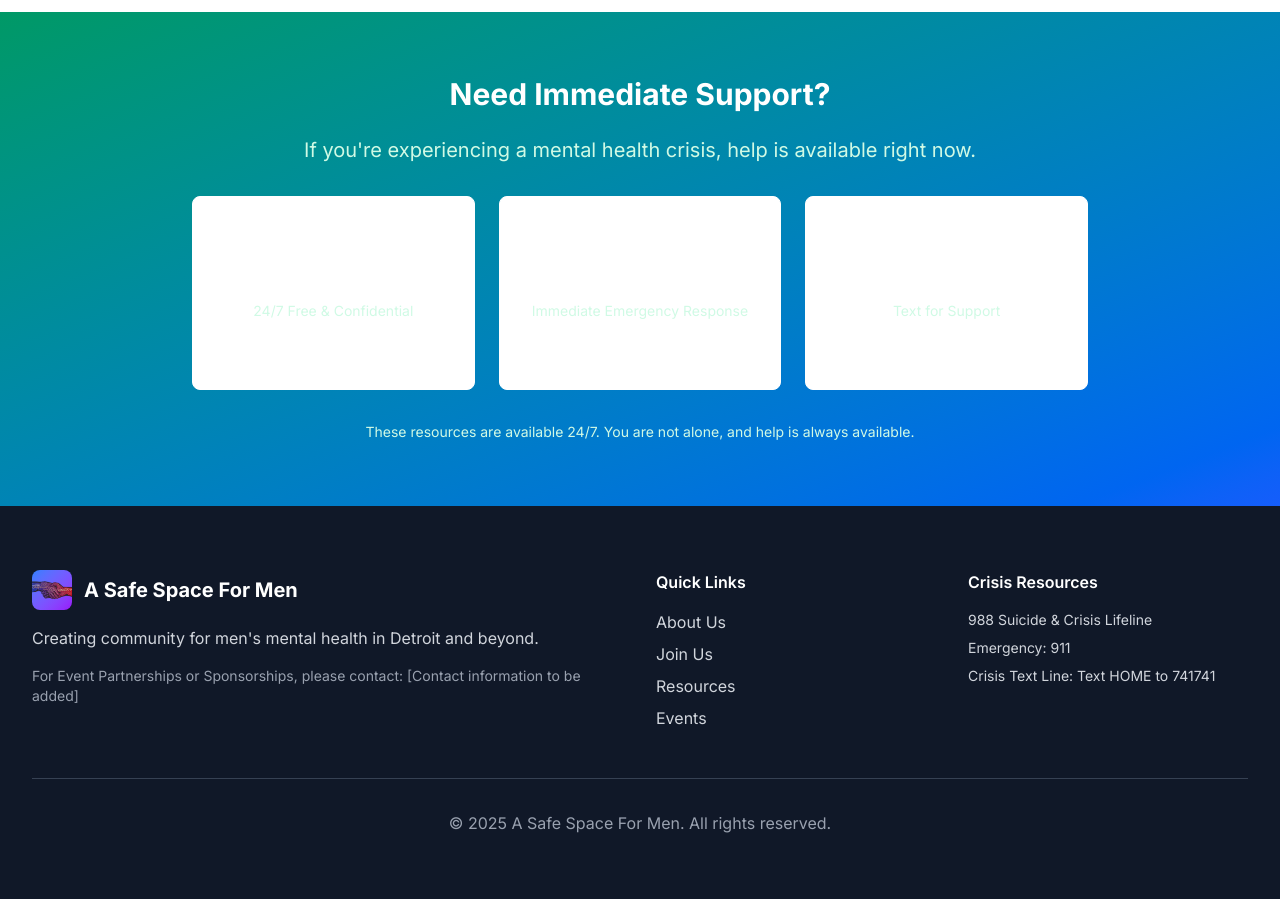
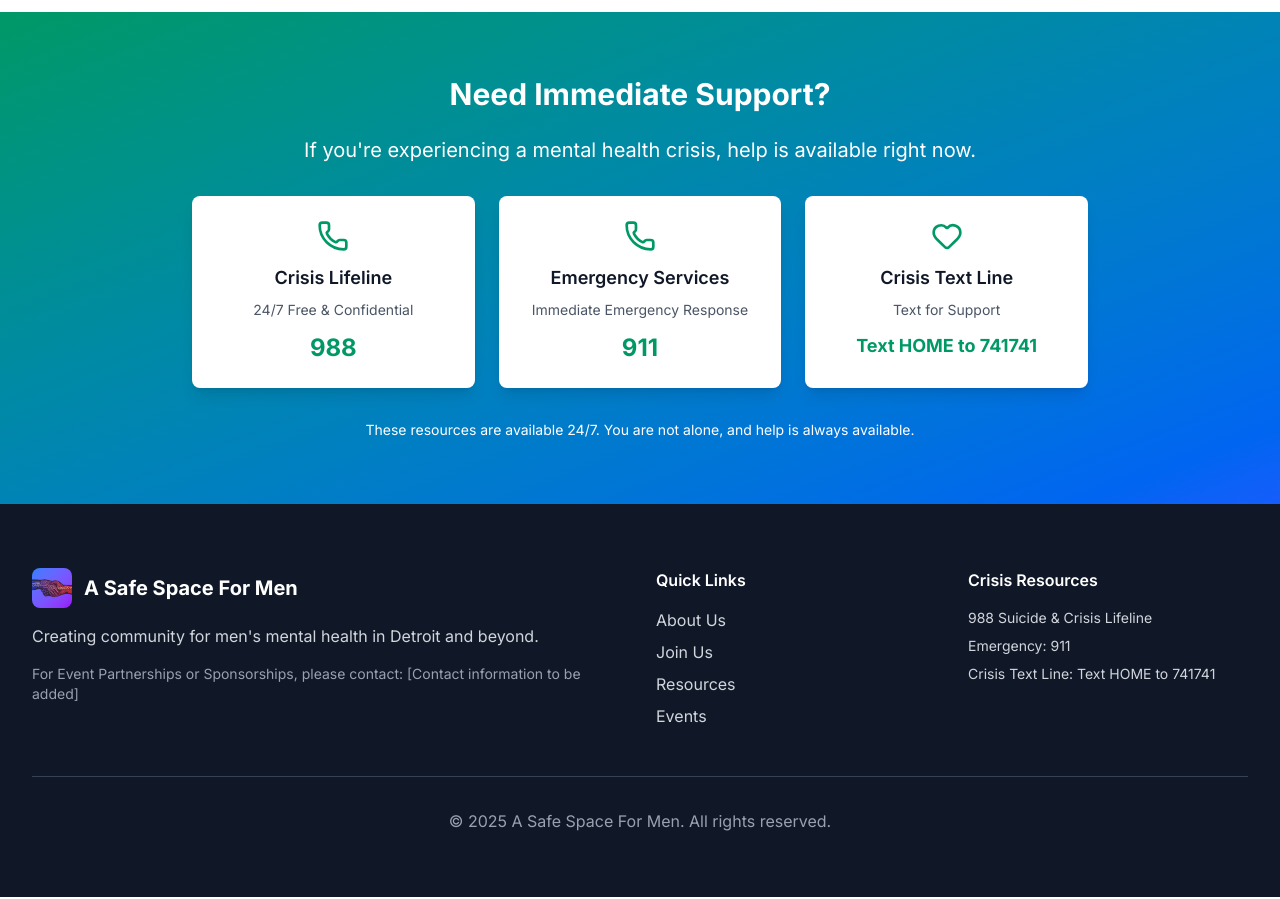
Before and after one commit to andreafrazier/a-safe-space-for-men-portfolio, a Next.js app: page /join in a window 1280 px wide. Shown: the part 3860-4759 px from the top of the page. Built offline with nearby package versions, Linux system fonts and the light colour scheme.

Commit message:
fix JoinUs crisis resources section styling

```diff
--- a/src/components/pages/JoinUsPage.tsx
+++ b/src/components/pages/JoinUsPage.tsx
@@ -153,40 +153,40 @@ const JoinUsPage = () => {
       <section className="py-16 bg-gradient-to-br from-emerald-600 to-blue-600">
         <div className="max-w-7xl mx-auto px-4 sm:px-6 lg:px-8 text-center">
           <h2 className="text-3xl font-bold text-white mb-6">Need Immediate Support?</h2>
-          <p className="text-xl text-emerald-100 mb-8 max-w-3xl mx-auto">
+          <p className="text-xl text-white mb-8 max-w-3xl mx-auto">
             If you're experiencing a mental health crisis, help is available right now.
           </p>
           <div className="grid grid-cols-1 md:grid-cols-3 gap-6 max-w-4xl mx-auto">
             <a
               href="tel:988"
-              className="bg-white bg-opacity-20 backdrop-blur-sm border border-white border-opacity-30 rounded-lg p-6 text-white hover:bg-opacity-30 transition-all"
+              className="bg-white rounded-lg p-6 text-gray-900 hover:bg-gray-50 transition-all shadow-lg"
             >
-              <Phone className="w-8 h-8 mx-auto mb-3" />
-              <h3 className="font-semibold text-lg mb-2">Crisis Lifeline</h3>
-              <p className="text-emerald-100 text-sm mb-3">24/7 Free & Confidential</p>
-              <p className="text-2xl font-bold">988</p>
+              <Phone className="w-8 h-8 mx-auto mb-3 text-emerald-600" />
+              <h3 className="font-semibold text-lg mb-2 text-gray-900">Crisis Lifeline</h3>
+              <p className="text-gray-600 text-sm mb-3">24/7 Free & Confidential</p>
+              <p className="text-2xl font-bold text-emerald-600">988</p>
             </a>
 
             <a
               href="tel:911"
-              className="bg-white bg-opacity-20 backdrop-blur-sm border border-white border-opacity-30 rounded-lg p-6 text-white hover:bg-opacity-30 transition-all"
+              className="bg-white rounded-lg p-6 text-gray-900 hover:bg-gray-50 transition-all shadow-lg"
             >
-              <Phone className="w-8 h-8 mx-auto mb-3" />
-              <h3 className="font-semibold text-lg mb-2">Emergency Services</h3>
-              <p className="text-emerald-100 text-sm mb-3">Immediate Emergency Response</p>
-              <p className="text-2xl font-bold">911</p>
+              <Phone className="w-8 h-8 mx-auto mb-3 text-emerald-600" />
+              <h3 className="font-semibold text-lg mb-2 text-gray-900">Emergency Services</h3>
+              <p className="text-gray-600 text-sm mb-3">Immediate Emergency Response</p>
+              <p className="text-2xl font-bold text-emerald-600">911</p>
             </a>
 
-            <div className="bg-white bg-opacity-20 backdrop-blur-sm border border-white border-opacity-30 rounded-lg p-6 text-white">
-              <Heart className="w-8 h-8 mx-auto mb-3" />
-              <h3 className="font-semibold text-lg mb-2">Crisis Text Line</h3>
-              <p className="text-emerald-100 text-sm mb-3">Text for Support</p>
-              <p className="text-lg font-bold">Text HOME to 741741</p>
+            <div className="bg-white rounded-lg p-6 text-gray-900 shadow-lg">
+              <Heart className="w-8 h-8 mx-auto mb-3 text-emerald-600" />
+              <h3 className="font-semibold text-lg mb-2 text-gray-900">Crisis Text Line</h3>
+              <p className="text-gray-600 text-sm mb-3">Text for Support</p>
+              <p className="text-lg font-bold text-emerald-600">Text HOME to 741741</p>
             </div>
           </div>
 
           <div className="mt-8">
-            <p className="text-emerald-100 text-sm">
+            <p className="text-white text-sm">
               These resources are available 24/7. You are not alone, and help is always available.
             </p>
           </div>
```
